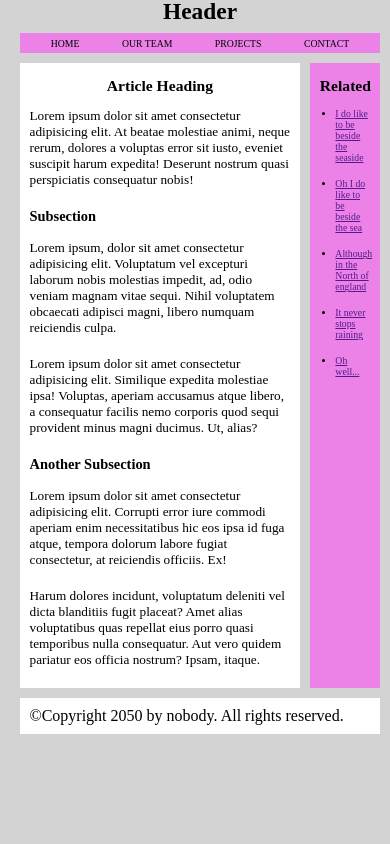
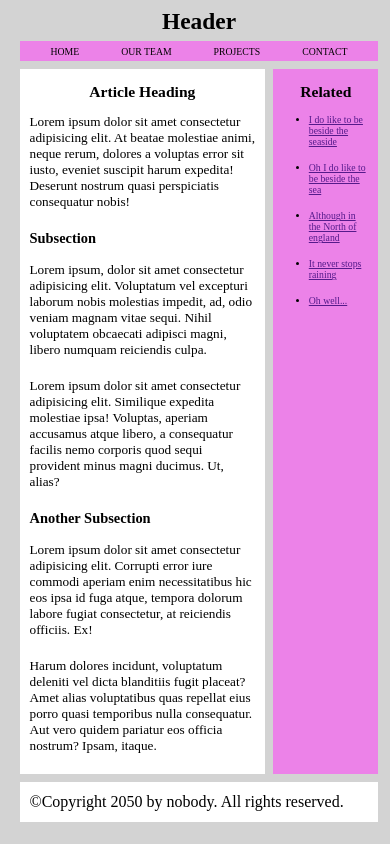
Before and after one commit to BertrandMuh/article, a plain HTML site: page index.html in a window 390 px wide. Drawn offline with Linux system fonts and the light colour scheme.

Commit message:
second commit

```diff
--- a/style.css
+++ b/style.css
@@ -5,7 +5,6 @@
 
 body {
     background: lightgray;
-    padding-bottom: 10px;
 }
 
 #body {
@@ -15,7 +14,7 @@ body {
     max-width: 1200px;
     width: 90%;
     margin: auto;
-    gap: 10px
+    gap: 8px
 }
 
 .title,
@@ -128,6 +127,9 @@ li {
 @media(max-width:812px) {
     #body {
         grid-template-rows: 6vw 5vw auto 5%;
+        grid-template-columns: 70% 30%;
+        margin: 10px auto;
+        ;
     }
 
     .title {
```
